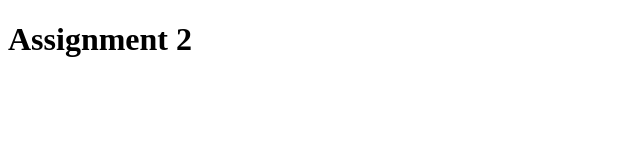
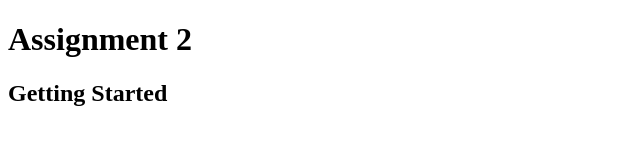
Before and after one commit to KingIbrahim101/CSI140_Assignment_2, a plain HTML site: page index.html in a window 1280 px wide. Shown: the whole page, without its empty margins (0-640 px from the left). Drawn offline with Linux system fonts and the light colour scheme.

Commit message:
Added step 8

```diff
--- a/index.html
+++ b/index.html
@@ -7,5 +7,6 @@
 </head>
 <body>
     <h1>Assignment 2 </h1>
+    <h2>Getting Started</h2>
 </body>
 </html>
```
